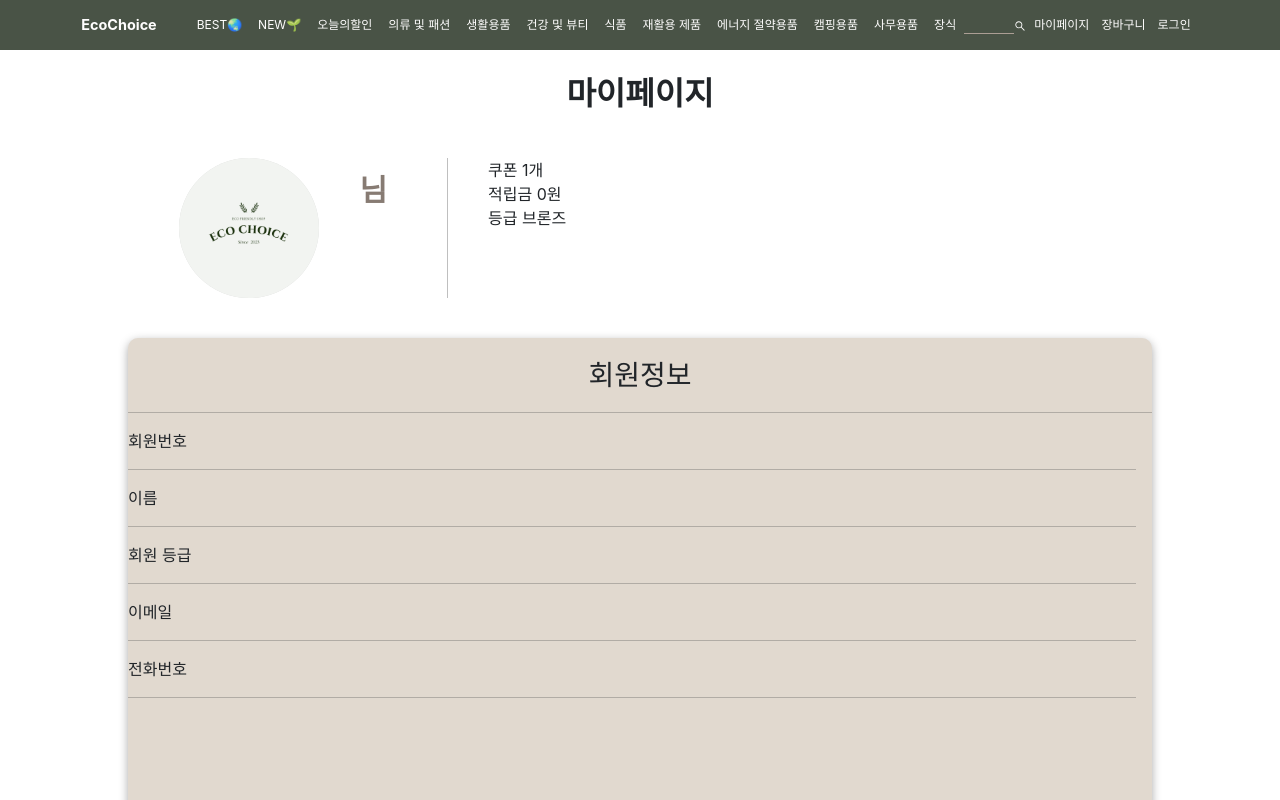
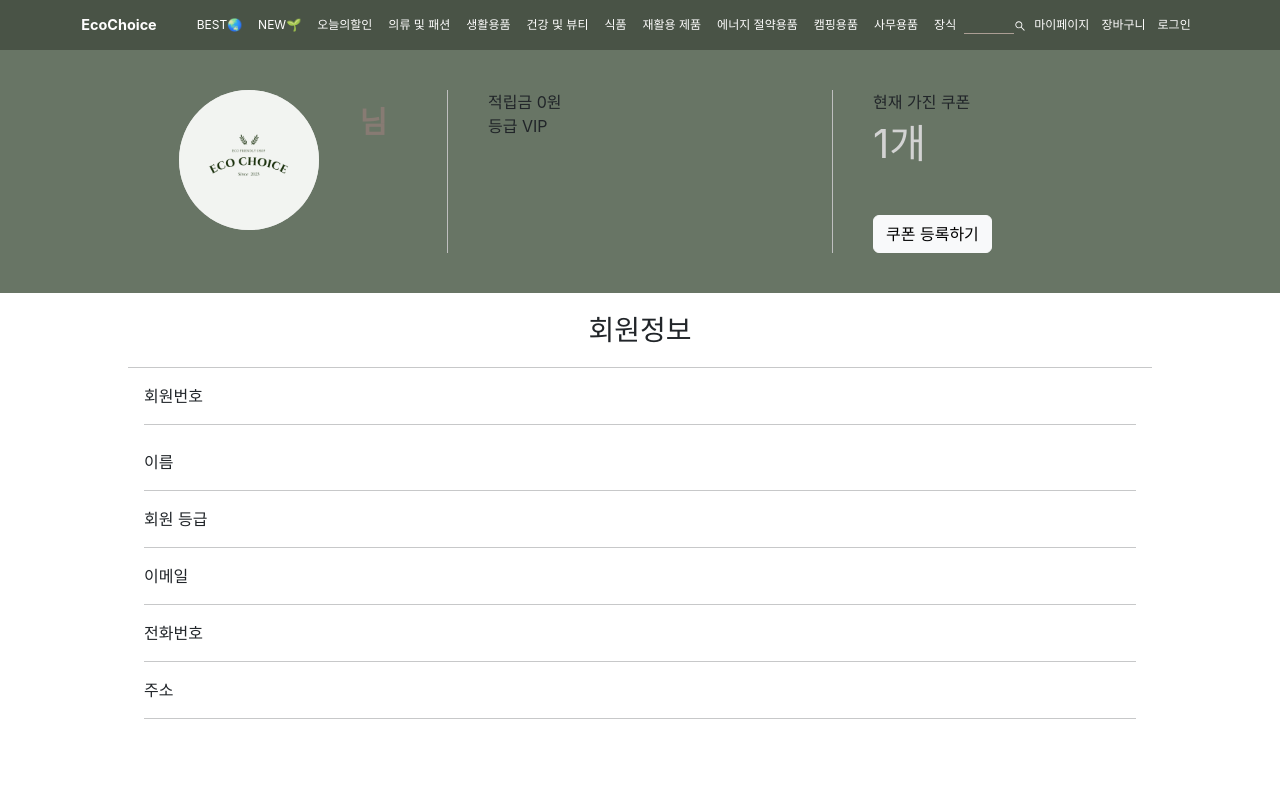
Before and after one commit to ShipFriend0516/Ecochoice, a React (Create React App) app: page /mypage in a window 1280 px wide. Shown: the top 800 px of the page. Built offline with nearby package versions, Linux system fonts and the light colour scheme; a web font is replaced by a local one.

Commit message:
CouponModal 추가

```diff
--- a/package.json
+++ b/package.json
@@ -15,6 +15,7 @@
     "react-icons": "^4.11.0",
     "react-router-dom": "^6.16.0",
     "react-scripts": "5.0.1",
+    "styled-components": "^6.1.1",
     "web-vitals": "^2.1.4"
   },
   "scripts": {
--- /dev/null
+++ b/src/Components/CouponModal.js
@@ -0,0 +1,23 @@
+import React from 'react';
+import styles from '../Styles/CouponModal.module.css';
+
+const CouponModal = ({ closeModal }) => {
+  return (
+    <div className={styles.container}>
+      <div className={styles.background} onClick={closeModal}/>
+      <div className={styles.block}>
+        <div className={styles.close} onClick={closeModal}>x</div>
+        <div className={styles.head}>  &gt; 쿠폰 등록</div>
+        <form className='row g-2'>
+            <div class="col-auto">
+            <input id="coupon" className={"form-control"}></input></div>
+            <div class="col-auto">
+            <button className='btn btn-dark'>등록</button></div>
+        </form>
+      </div>
+    </div>
+  );
+};
+
+
+export default CouponModal;
--- a/src/Pages/MyPage.js
+++ b/src/Pages/MyPage.js
@@ -1,15 +1,20 @@
+import React from 'react';
 import Header from "../Components/Header";
 import styles from "../Styles/MyPage.module.css";
 import profileImg from "../Images/logo.jpg";
+import CouponModal from "../Components/CouponModal";
+
 
 const MyPage = () => {
+  const [modalHandle,setModalHandle] = React.useState(false);
+
   return (
     <div>
       <Header isFixed={true} />
       <div
         className={`d-flex flex-column justify-content-center align-items-center h-100 ${styles.myPage}`}
       >
-        <div className="fs-2 bold">마이페이지</div>
+        <div className={styles.mytop}>
           <div className={styles.top_info}>
             <div className={styles.left_contents}>
               <div className={styles.profile}>
@@ -22,18 +27,25 @@ const MyPage = () => {
               </div>
               <div className="rank"></div>
             </div>
+            <div className={styles.center_contents}>
+              <div>적립금 0원</div>
+              <div>등급 VIP</div>
+            </div>
             <div className={styles.right_contents}>
-            <div>쿠폰 1개</div>
-            <div>적립금 0원</div>
-            <div>등급 브론즈</div>
+              <div>현재 가진 쿠폰</div>
+              <div className={`fs-1 ${styles.count_coupon}`}>1개</div>
+              <button className={`btn btn-light ${styles.coupon_b}`}
+              onClick={() => { setModalHandle(true) }}>쿠폰 등록하기</button>
+
+            </div>
           </div>
         </div>
         <div className={`${styles.myPageDetail}`}>
             <div className="fs-3 text-center mt-3">회원정보</div>
-            <hr />
-          <div className="me-3">
+            <hr className={styles.top_hr}/>
+          <div className="ms-3 me-3">
             <div>회원번호</div>
-            <hr />
+            <hr style={{height: 10+'px'}}/>
             <div>이름</div>
             <hr />
             <div>회원 등급</div>
@@ -42,12 +54,17 @@ const MyPage = () => {
             <hr />
             <div>전화번호</div>
             <hr />
+            <div>주소</div>
+            <hr />
           </div>
 
         </div>
       </div>
+      {modalHandle && <CouponModal closeModal={() => setModalHandle(false)} />}
+
     </div>
   );
+
 };
 
 export default MyPage;
--- /dev/null
+++ b/src/Styles/CouponModal.module.css
@@ -0,0 +1,47 @@
+.container{
+  position: fixed;
+  width: 100%;
+  height: 100%;
+  z-index: 100;
+  top: 0;
+  left: 0;
+  right: 0;
+  bottom: 0;
+  display: flex;
+  flex-direction: column;
+  align-items: center;
+}
+
+.background{
+  position: fixed;
+  width: 100%;
+  height: 100%;
+  background-color: rgba(255, 255, 255, 0.15);
+  backdrop-filter: blur(5px);
+}
+
+.block{
+  position: absolute;
+  top: 6.5rem;
+  border-radius: 10px;
+  padding: 1.5rem;
+  background-color: white;
+  color: black;
+  width: 330px;
+  height: 200px;
+  box-shadow: 1px 1px 1px 1px gray;
+}
+
+.close{
+  cursor: pointer;
+  font-size: 1.5rem;
+  position: absolute;
+  top: 1rem;
+  right: 1rem;
+}
+
+.head{
+  position: relative;
+  margin-top: 30px;
+  margin-bottom: 20px;
+}
--- a/src/Styles/MyPage.module.css
+++ b/src/Styles/MyPage.module.css
@@ -1,16 +1,16 @@
 .myPage {
   background-color: white;
-  padding-top: 70px;
+  padding-top: 50px;
   min-height: 100vh;
 }
 
+.mytop{
+  background-color: rgb(104, 117, 101);
+}
+
 .myPageDetail {
-  background-color: #e1d9cf;
   width: 80%;
   height: 800px;
-  border-radius: 10px;
-  box-shadow: 0px 3px 10px darkgray;
-  margin-bottom: 100px;
 }
 
 .top_info {
@@ -37,10 +37,10 @@
   color: #877B73;
 }
 
-.right_contents {
+.center_contents {
   display: flex;
   flex-direction: column;
-  width: 65%;
+  width: 30%;
   height: 100%;
   text-align: left;
   font-size: 16px;
@@ -49,8 +49,15 @@
   align-items: start;
 }
 
-.right_contents div > div {
+.center_contents div > div {
   width: 80px;
+}
+
+.right_contents {
+  display: block;
+  width: 35%;
+  border-left: 1px solid #bfbfbf;
+  padding-left: 40px;
 }
 
 
@@ -68,3 +75,14 @@
   position: absolute;
   width: 100%;
 }
+
+.count_coupon{
+  display: block;
+  color: lightgray;
+}
+
+.coupon_b{
+  display: block;
+  margin-top: 10%;
+
+}
```
Also changed, not shown: 1 other file (tests, documents, lock files or other folders). Lines whose indentation alone changed are shown as unchanged.
